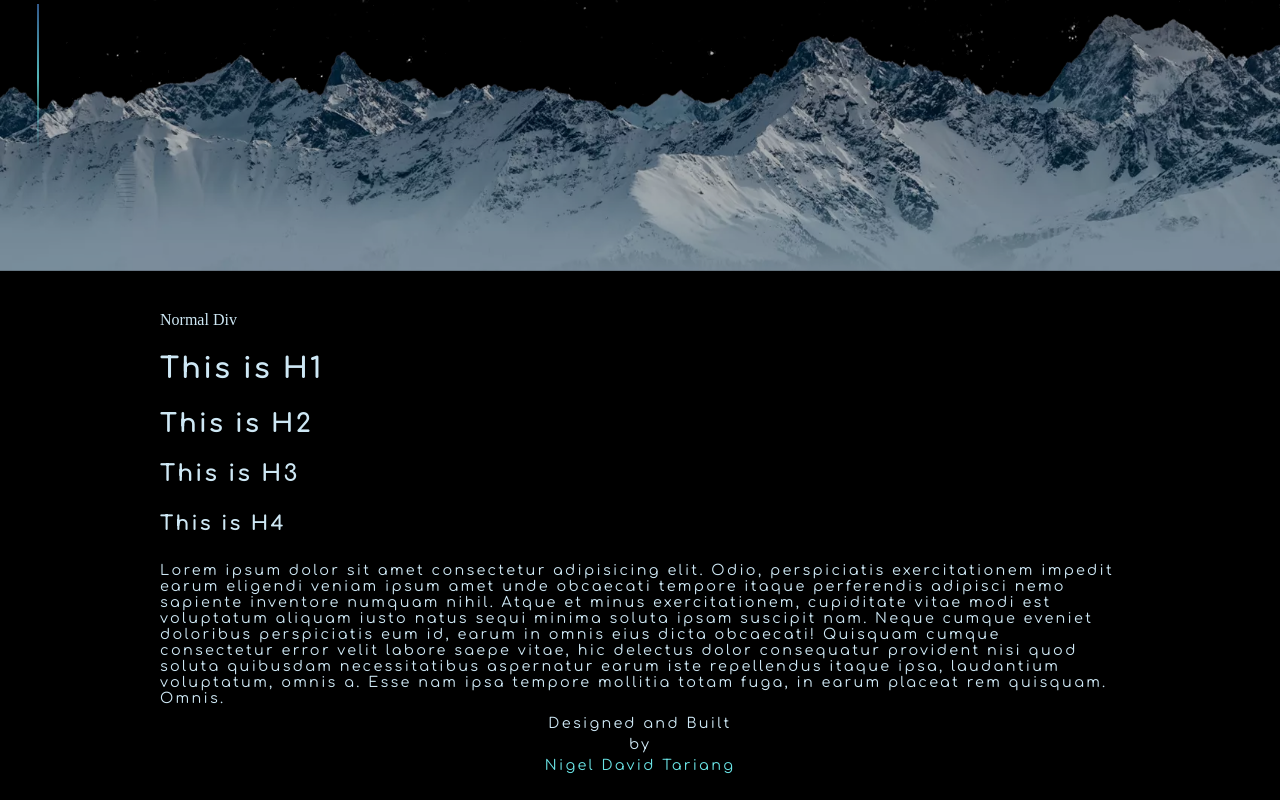
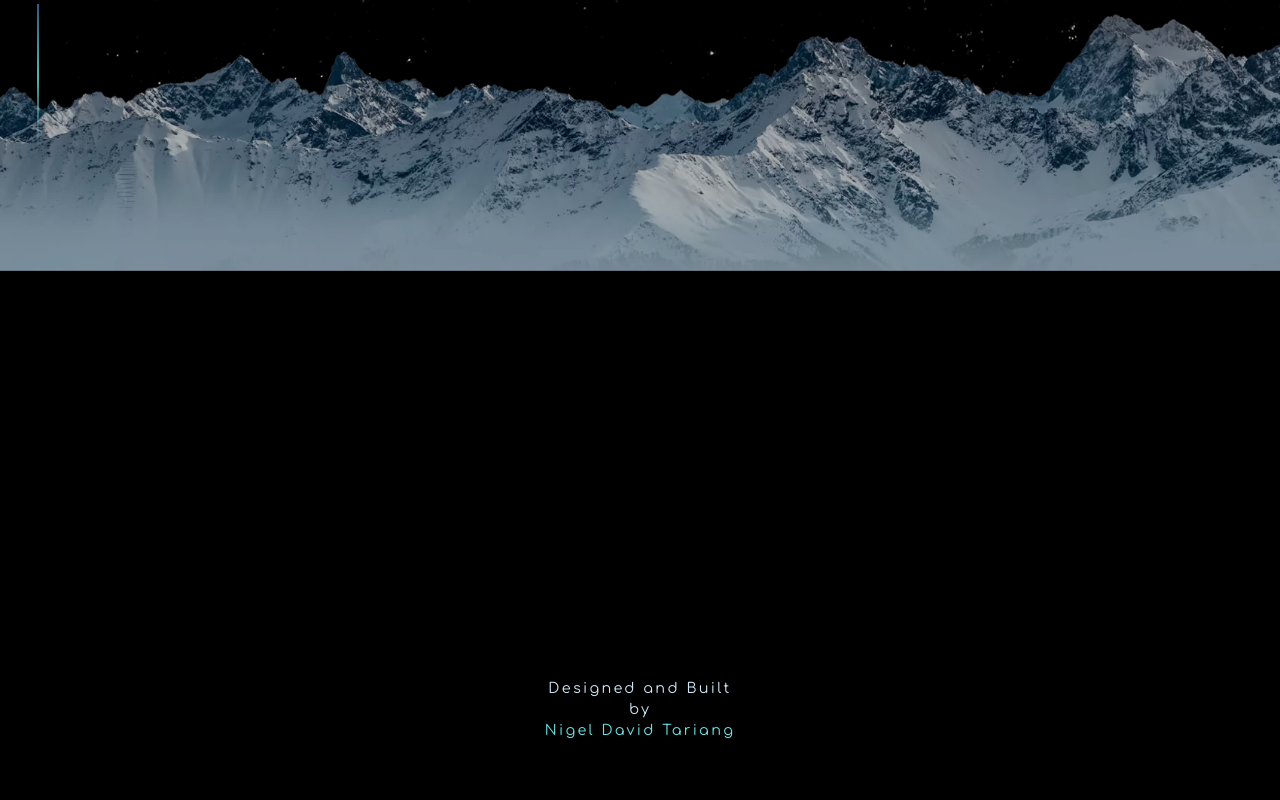
Before and after one commit to 0racularGh0st/portfolio-1.0, a Vue app: page /about in a window 1280 px wide. Shown: the part 529-1329 px from the top of the page. After the commit the page ends 1294 px from the top, so only its background shows below. Built offline with nearby package versions, Linux system fonts and the light colour scheme.

Commit message:
Remove dummy content

```diff
--- a/src/views/About.vue
+++ b/src/views/About.vue
@@ -1,11 +1,5 @@
 <template>
   <section id="about" class="about content-section">
-    <div>Normal Div</div>
-    <h1>This is H1 </h1>
-    <h2>This is H2</h2>
-    <h3>This is H3</h3>
-    <h4>This is H4</h4>
-    <p>Lorem ipsum dolor sit amet consectetur adipisicing elit. Odio, perspiciatis exercitationem impedit earum eligendi veniam ipsum amet unde obcaecati tempore itaque perferendis adipisci nemo sapiente inventore numquam nihil. Atque et minus exercitationem, cupiditate vitae modi est voluptatum aliquam iusto natus sequi minima soluta ipsam suscipit nam. Neque cumque eveniet doloribus perspiciatis eum id, earum in omnis eius dicta obcaecati! Quisquam cumque consectetur error velit labore saepe vitae, hic delectus dolor consequatur provident nisi quod soluta quibusdam necessitatibus aspernatur earum iste repellendus itaque ipsa, laudantium voluptatum, omnis a. Esse nam ipsa tempore mollitia totam fuga, in earum placeat rem quisquam. Omnis.</p>
    </section>
 </template>
 <script>
--- a/src/views/Home.vue
+++ b/src/views/Home.vue
@@ -44,7 +44,7 @@ export default {
 </script>
 <style scoped>
 .home{
-  height: 55vh;
+  height: 100vh;
 }
 .content{
   margin-top: 50vh;
```
